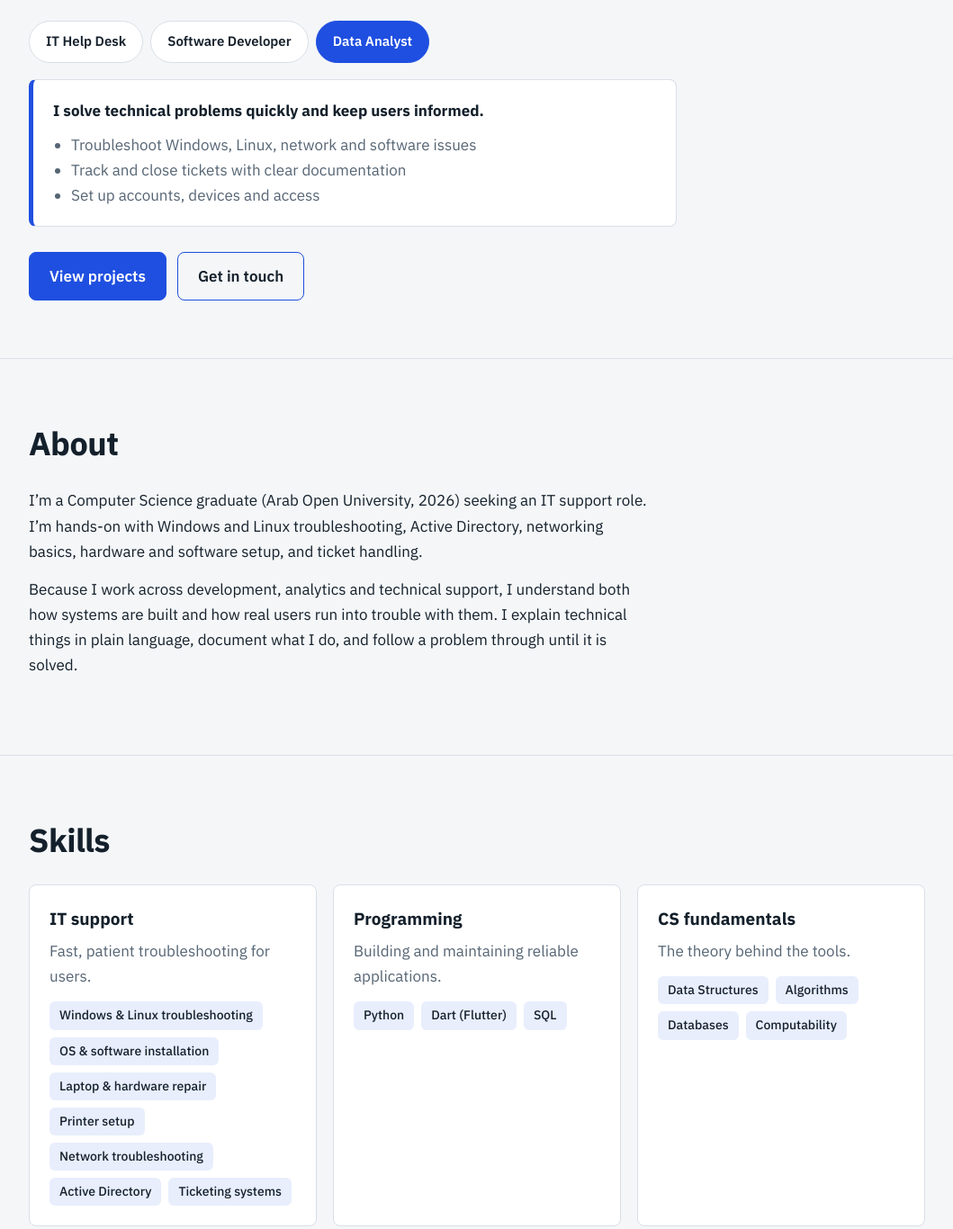
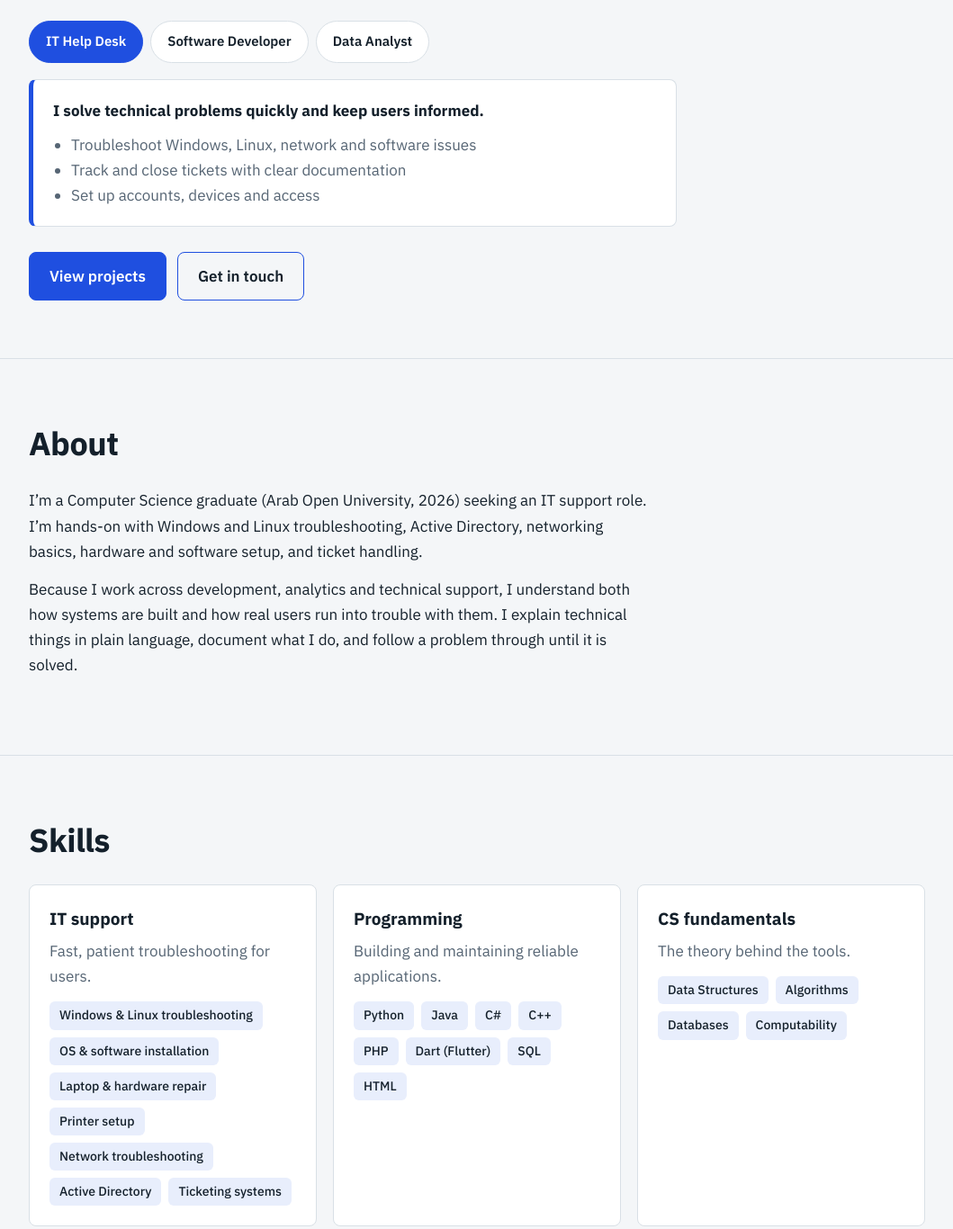
Before and after one commit to badrmadbouly-pixel/badrmadbouly-pixel.github.io, a plain HTML site: page index.html in a window 1280 px wide. Shown: the part 407-1773 px from the top of the page at 90% size, without its empty margins (110-1169 px from the left). Drawn offline with Linux system fonts and the light colour scheme.

Commit message:
Add files via upload

```diff
--- a/index.html
+++ b/index.html
@@ -88,7 +88,7 @@ footer{padding:30px 0;color:var(--muted);font-size:14px}
 <h2>Skills</h2>
 <div class="grid">
 <div class="card"><h3>IT support</h3><p class="muted">Fast, patient troubleshooting for users.</p><div class="chips"><span>Windows &amp; Linux troubleshooting</span><span>OS &amp; software installation</span><span>Laptop &amp; hardware repair</span><span>Printer setup</span><span>Network troubleshooting</span><span>Active Directory</span><span>Ticketing systems</span></div></div>
-<div class="card"><h3>Programming</h3><p class="muted">Building and maintaining reliable applications.</p><div class="chips"><span>Python</span><span>Dart (Flutter)</span><span>SQL</span></div></div>
+<div class="card"><h3>Programming</h3><p class="muted">Building and maintaining reliable applications.</p><div class="chips"><span>Python</span><span>Java</span><span>C#</span><span>C++</span><span>PHP</span><span>Dart (Flutter)</span><span>SQL</span><span>HTML</span></div></div>
 <div class="card"><h3>CS fundamentals</h3><p class="muted">The theory behind the tools.</p><div class="chips"><span>Data Structures</span><span>Algorithms</span><span>Databases</span><span>Computability</span></div></div>
 <div class="card"><h3>Data &amp; analytics</h3><p class="muted">From messy datasets to clear dashboards.</p><div class="chips"><span>Power BI (DAX)</span><span>Tableau</span><span>Excel</span><span>Power Query</span><span>PySpark</span><span>Databricks</span></div></div>
 <div class="card"><h3>Tools</h3><p class="muted">Platforms used in my projects.</p><div class="chips"><span>Firebase Auth &amp; Firestore</span><span>Google Maps API</span><span>Git &amp; GitHub</span></div></div>
@@ -150,7 +150,7 @@ var P=[
 {t:"I turn raw data into numbers people can act on.",l:["Clean and model data with SQL, Python and Power Query","Build dashboards in Power BI with clear KPIs","Explain findings to non-technical teams"]},
 {t:"I solve technical problems quickly and keep users informed.",l:["Troubleshoot Windows, Linux, network and software issues","Track and close tickets with clear documentation","Set up accounts, devices and access"]}];
 var tabs=document.querySelectorAll(".tabs button"),box=document.getElementById("pitch");
-function show(i){tabs.forEach(function(b,k){b.setAttribute("aria-selected",k==i)});
+function show(i){tabs.forEach(function(b){b.setAttribute("aria-selected",+b.dataset.i===i)});
 box.innerHTML="<strong>"+P[i].t+"</strong><ul>"+P[i].l.map(function(x){return"<li>"+x+"</li>"}).join("")+"</ul>"}
 tabs.forEach(function(b){b.addEventListener("click",function(){show(+b.dataset.i)})});
 show(2);document.getElementById("y").textContent=new Date().getFullYear();
```
